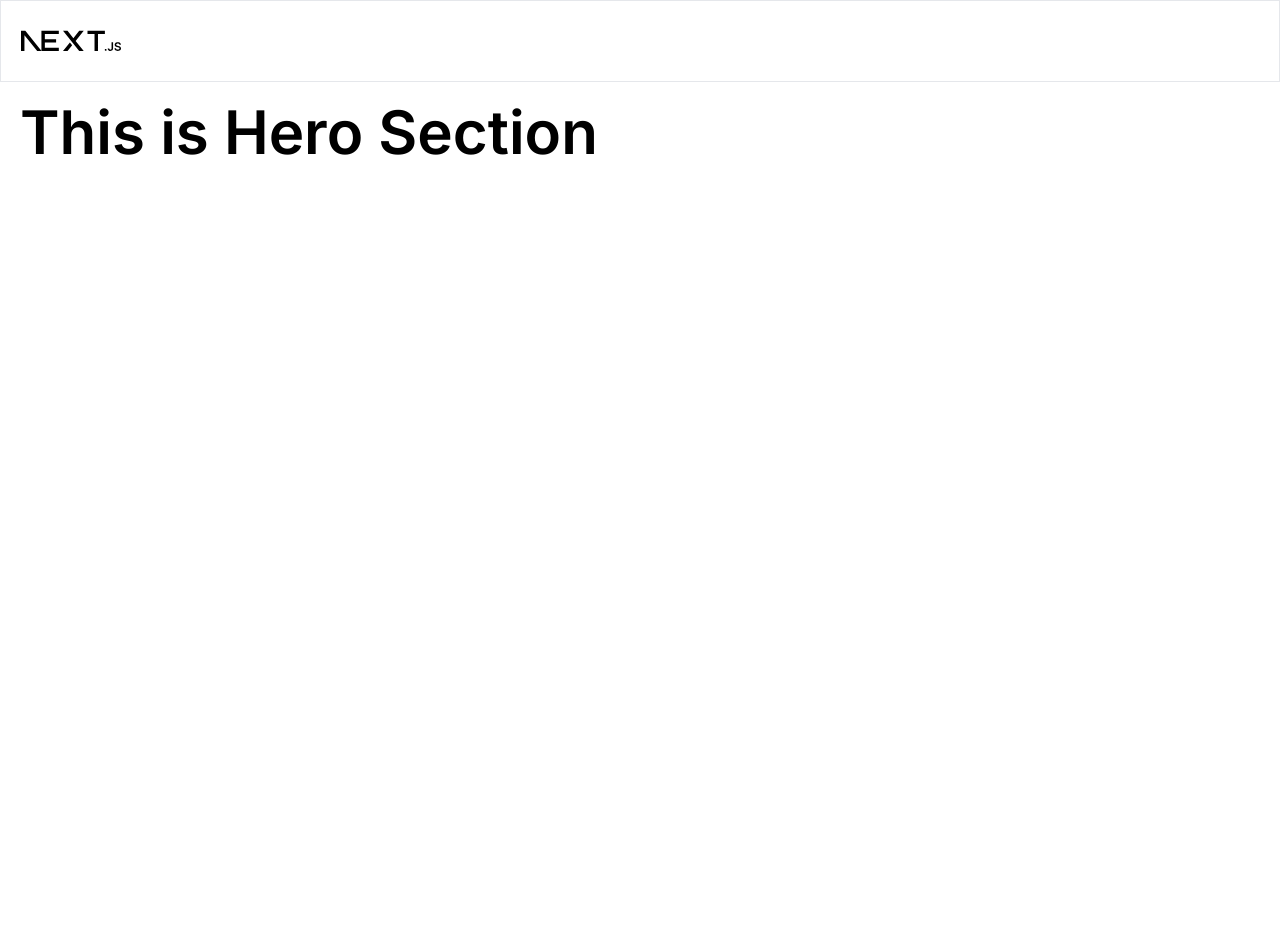
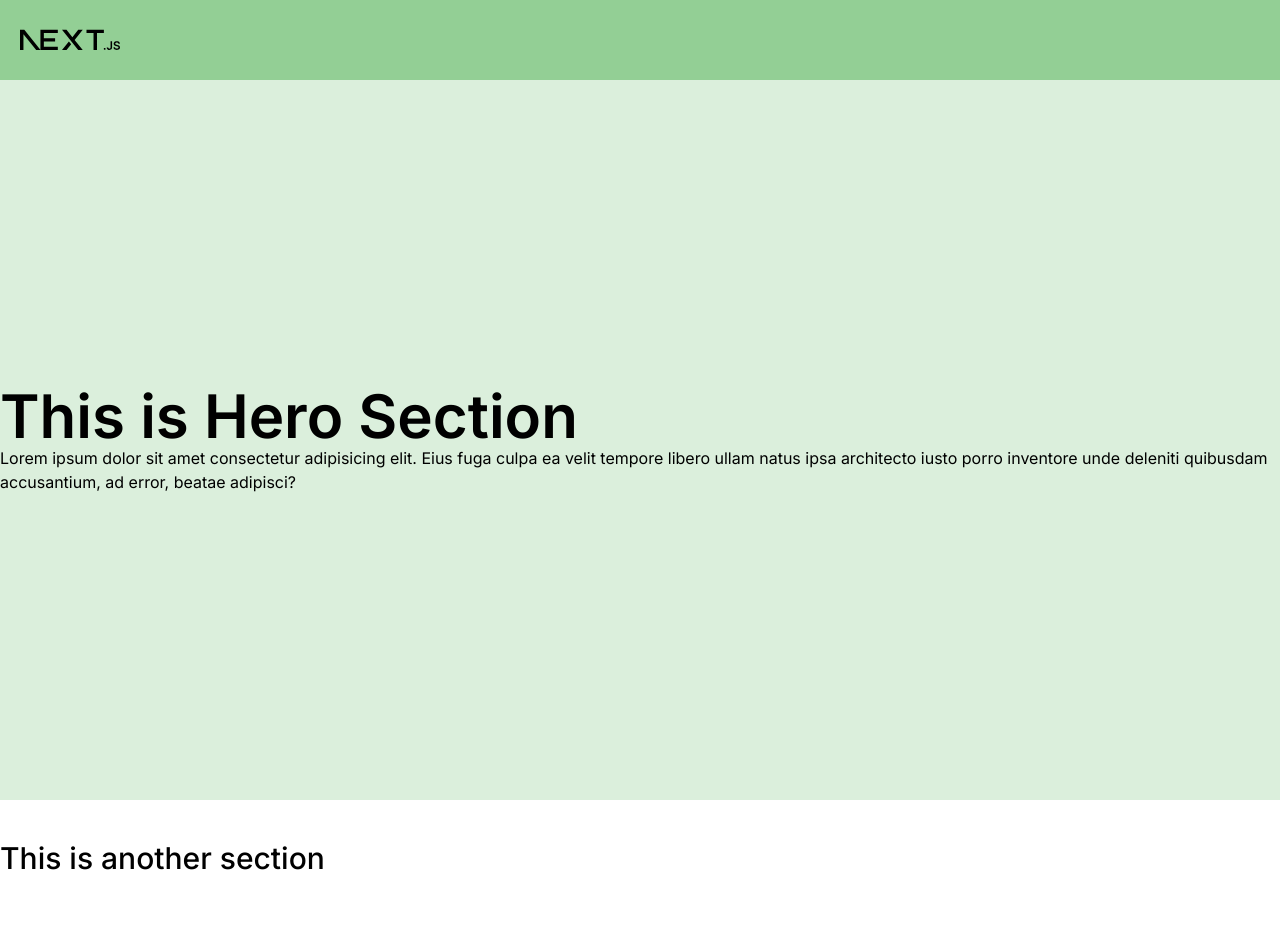
Before and after one commit to shahadat-robin/NextJS-Starter, a Next.js app: page / in a window 1280 px wide. Shown: the top 952 px of the page. Before the commit the page ends 922 px from the top, so only its background shows below. Built offline with nearby package versions, Linux system fonts and the light colour scheme.

Commit message:
color schema configured in tailwind config

```diff
--- a/app/layout.tsx
+++ b/app/layout.tsx
@@ -2,6 +2,7 @@ import AppLayout from '@/layout';
 import '@/styles/index.css';
 import type { Metadata } from 'next';
 import { Inter } from 'next/font/google';
+import type { PropsWithChildren } from 'react';
 
 const inter = Inter({
   subsets: ['latin'],
@@ -14,11 +15,7 @@ export const metadata: Metadata = {
   description: 'Generated by create-next-app and tailwind',
 };
 
-export default function RootLayout({
-  children,
-}: Readonly<{
-  children: React.ReactNode;
-}>) {
+export default function RootLayout({ children }: Readonly<PropsWithChildren>) {
   return (
     <html lang="en">
       <body className={inter.className}>
--- a/app/page.tsx
+++ b/app/page.tsx
@@ -1,9 +1,11 @@
 'use client';
 
+import Loader from '@/components/loader';
 import dynamic from 'next/dynamic';
 
 const HomePage = dynamic(() => import('@/page-builder/home-page'), {
-  loading: () => <> Loading...</>,
+  loading: () => <Loader />,
+  ssr: false,
 });
 
 export default function Home() {
--- /dev/null
+++ b/src/components/loader/index.tsx
@@ -0,0 +1,14 @@
+import type { FC } from 'react';
+
+const Loader: FC = () => {
+  return (
+    <section className="flex items-center justify-center relative py-10 h-full bg-secondary flex-grow">
+      <span className="relative flex h-10 w-10">
+        <span className="animate-ping absolute inline-flex h-full w-full rounded-full bg-primary opacity-75"></span>
+        <span className="relative inline-flex rounded-full h-full w-full bg-primary"></span>
+      </span>
+    </section>
+  );
+};
+
+export default Loader;
--- /dev/null
+++ b/src/layout/footer.tsx
@@ -0,0 +1,15 @@
+import Container from '@/components/container';
+import Typography from '@/components/typography';
+import type { FC } from 'react';
+
+const Footer: FC = () => {
+  return (
+    <footer className="bg-primary">
+      <Container className="py-10 text-center">
+        <Typography>This is Footer</Typography>
+      </Container>
+    </footer>
+  );
+};
+
+export default Footer;
--- a/src/layout/header.tsx
+++ b/src/layout/header.tsx
@@ -4,7 +4,7 @@ import type { FC } from 'react';
 
 const AppHeader: FC = () => {
   return (
-    <header className="border p-5 sticky top-0 bg-white z-50">
+    <header className="p-5 sticky top-0 bg-primary z-50">
       <Container>
         <Image
           src="/next.svg"
--- a/src/layout/index.tsx
+++ b/src/layout/index.tsx
@@ -1,13 +1,15 @@
 'use client';
 
-import type { FC, PropsWithChildren } from 'react';
+import { type FC, type PropsWithChildren } from 'react';
+import Footer from './footer';
 import AppHeader from './header';
 
 const AppLayout: FC<PropsWithChildren> = ({ children }) => {
   return (
     <>
       <AppHeader />
-      <main className="p-5">{children}</main>
+      <main className="min-h-screen flex flex-col">{children}</main>
+      <Footer />
     </>
   );
 };
--- /dev/null
+++ b/src/page-builder/home-page/another-section.tsx
@@ -0,0 +1,15 @@
+import Container from '@/components/container';
+import Typography from '@/components/typography';
+import type { FC } from 'react';
+
+const AnotherSection: FC = () => {
+  return (
+    <section className="min-h-screen flex">
+      <Container className="py-10">
+        <Typography variant="h2">This is another section</Typography>
+      </Container>
+    </section>
+  );
+};
+
+export default AnotherSection;
--- a/src/page-builder/home-page/hero-section.tsx
+++ b/src/page-builder/home-page/hero-section.tsx
@@ -1,12 +1,24 @@
 import Container from '@/components/container';
 import Typography from '@/components/typography';
+import { cn } from '@/utils/class-merge';
 import type { FC } from 'react';
+import type { ISection } from '../interface';
 
-const HeroSection: FC = () => {
+const HeroSection: FC<ISection> = ({ navbarHeight }) => {
   return (
-    <section className="min-h-screen">
-      <Container>
-        <Typography variant="h1">This is Hero Section</Typography>
+    <section
+      className={cn('flex bg-secondary')}
+      style={{ minHeight: `calc(100vh - ${navbarHeight}px)` }}
+    >
+      <Container className="flex items-center justify-center">
+        <div className="">
+          <Typography variant="h1">This is Hero Section</Typography>
+          <Typography>
+            Lorem ipsum dolor sit amet consectetur adipisicing elit. Eius fuga culpa ea velit
+            tempore libero ullam natus ipsa architecto iusto porro inventore unde deleniti quibusdam
+            accusantium, ad error, beatae adipisci?
+          </Typography>
+        </div>
       </Container>
     </section>
   );
--- a/src/page-builder/home-page/index.tsx
+++ b/src/page-builder/home-page/index.tsx
@@ -1,12 +1,21 @@
 'use client';
 
+import dynamic from 'next/dynamic';
 import type { FC } from 'react';
-import HeroSection from './hero-section';
+
+const HeroSection = dynamic(() => import('./hero-section'), { ssr: false });
+const AnotherSection = dynamic(() => import('./another-section'), { ssr: false });
 
 const HomePage: FC = () => {
+  const navbar = document.getElementsByTagName('header')[0];
+  const navbarHeight = navbar.offsetHeight || 0;
+
   return (
     <>
-      <HeroSection />
+      <HeroSection navbarHeight={navbarHeight} />
+      <AnotherSection />
+      <AnotherSection />
+      <AnotherSection />
     </>
   );
 };
--- /dev/null
+++ b/src/page-builder/interface.ts
@@ -0,0 +1,3 @@
+export interface ISection {
+  navbarHeight?: number;
+}
--- a/tailwind.config.ts
+++ b/tailwind.config.ts
@@ -4,6 +4,12 @@ const config: Config = {
   content: ['./src/**/*.{js,ts,jsx,tsx,mdx}', './app/**/*.{js,ts,jsx,tsx,mdx}'],
   theme: {
     extend: {
+      colors: {
+        primary: '#93CF95',
+        secondary: '#DBEFDC',
+        dark: '#102940',
+        'light-dark': '#1A456B',
+      },
       container: {
         center: true,
       },
```
